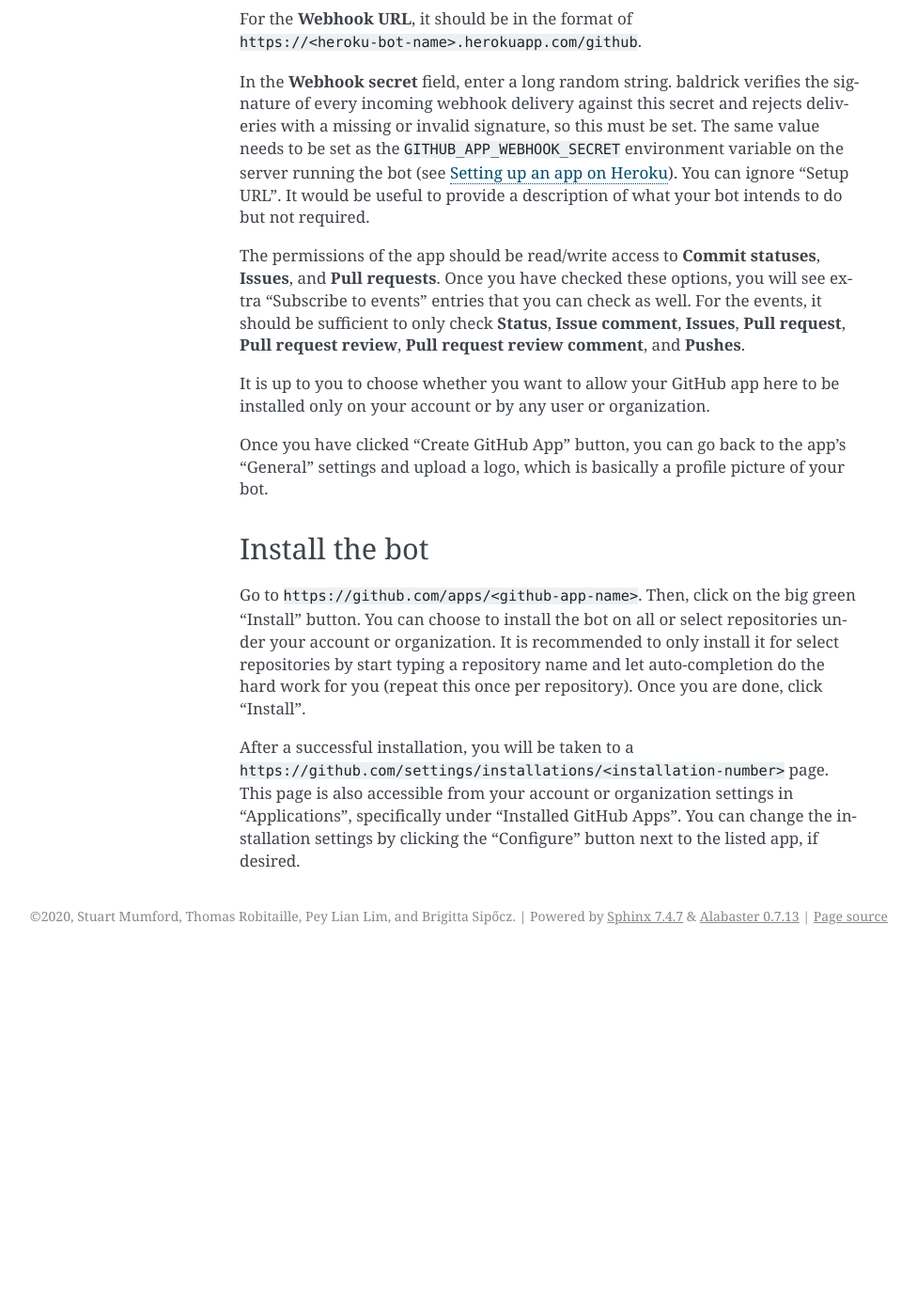
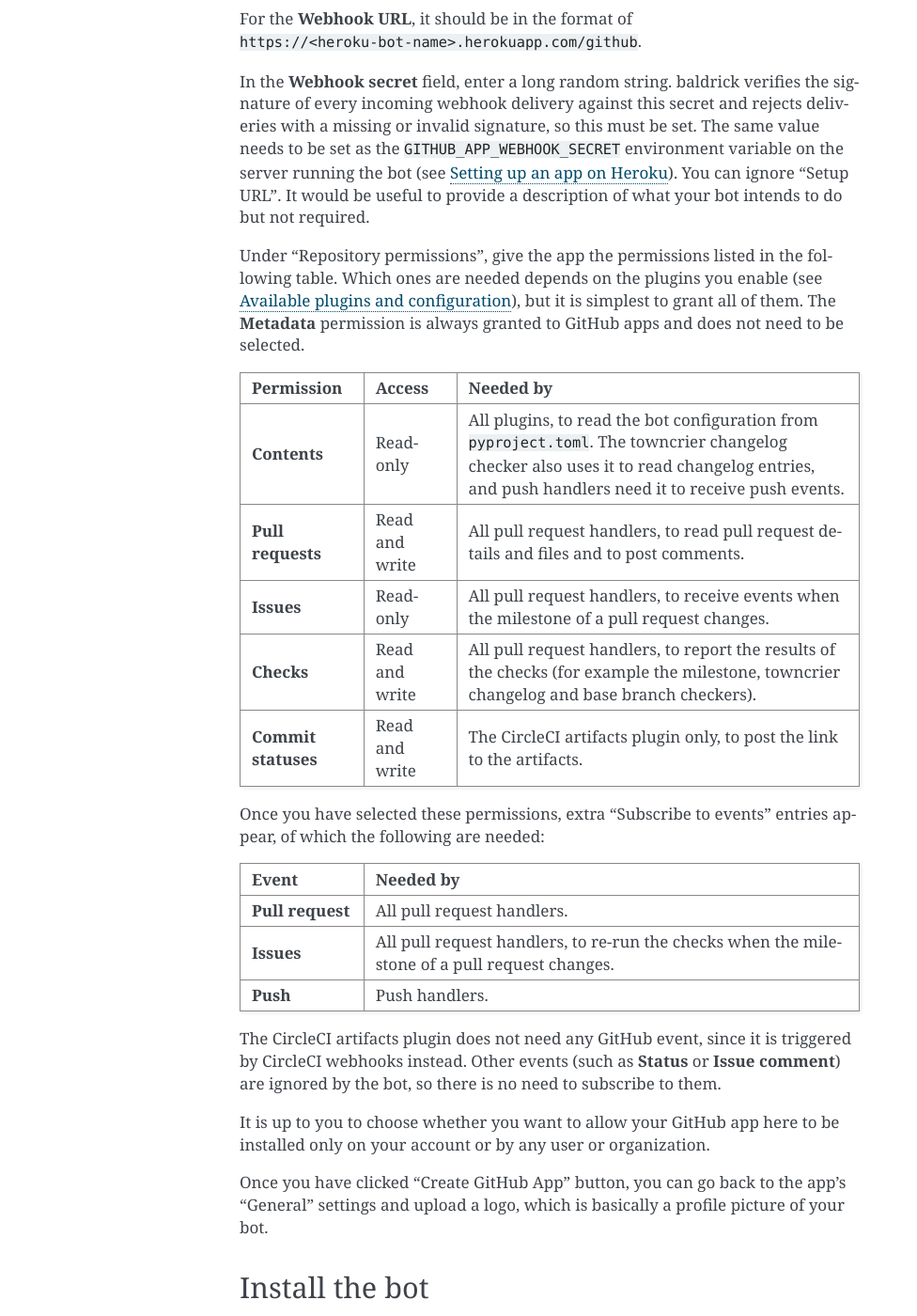
Before and after one commit to OpenAstronomy/baldrick, a Sphinx documentation site: the page built from docs/github.rst, in a window 1280 px wide and 1400 px high, scrolled down 514 px. Shown: the whole window at 94% size, without its empty margins (165-1141 px from the left). Built offline with Sphinx 7.4.7, drawn with Linux system fonts in a browser that asks for light colours; before the commit the page ends 1528 px from its top, so only the background shows below that.

Commit message:
Document the GitHub app permissions and events as tables indicating which plugins need them

```diff
--- a/docs/github.rst
+++ b/docs/github.rst
@@ -30,12 +30,60 @@ variable on the server running the bot (see :ref:`heroku`). You can ignore
 "Setup URL". It would be useful to provide a description of what your bot
 intends to do but not required.
 
-The permissions of the app should be read/write access to **Commit statuses**,
-**Issues**, and **Pull requests**. Once you have checked these options,
-you will see extra "Subscribe to events" entries that you can check as well.
-For the events, it should be sufficient to only check **Status**,
-**Issue comment**, **Issues**, **Pull request**, **Pull request review**,
-**Pull request review comment**, and **Pushes**.
+Under "Repository permissions", give the app the permissions listed in the
+following table. Which ones are needed depends on the plugins you enable (see
+:doc:`plugins`), but it is simplest to grant all of them. The **Metadata**
+permission is always granted to GitHub apps and does not need to be selected.
+
+.. list-table::
+   :header-rows: 1
+   :widths: 20 15 65
+
+   * - Permission
+     - Access
+     - Needed by
+   * - **Contents**
+     - Read-only
+     - All plugins, to read the bot configuration from ``pyproject.toml``. The
+       towncrier changelog checker also uses it to read changelog entries, and
+       push handlers need it to receive push events.
+   * - **Pull requests**
+     - Read and write
+     - All pull request handlers, to read pull request details and files and
+       to post comments.
+   * - **Issues**
+     - Read-only
+     - All pull request handlers, to receive events when the milestone of a
+       pull request changes.
+   * - **Checks**
+     - Read and write
+     - All pull request handlers, to report the results of the checks (for
+       example the milestone, towncrier changelog and base branch checkers).
+   * - **Commit statuses**
+     - Read and write
+     - The CircleCI artifacts plugin only, to post the link to the artifacts.
+
+Once you have selected these permissions, extra "Subscribe to events" entries
+appear, of which the following are needed:
+
+.. list-table::
+   :header-rows: 1
+   :widths: 20 80
+
+   * - Event
+     - Needed by
+   * - **Pull request**
+     - All pull request handlers.
+   * - **Issues**
+     - All pull request handlers, to re-run the checks when the milestone of a
+       pull request changes.
+   * - **Push**
+     - Push handlers.
+
+The CircleCI artifacts plugin does not need any GitHub event, since it is
+triggered by CircleCI webhooks instead. Other events (such as **Status** or
+**Issue comment**) are ignored by the bot, so there is no need to subscribe
+to them.
 
 It is up to you to choose whether you want to allow your GitHub app here to
 be installed only on your account or by any user or organization.
```
